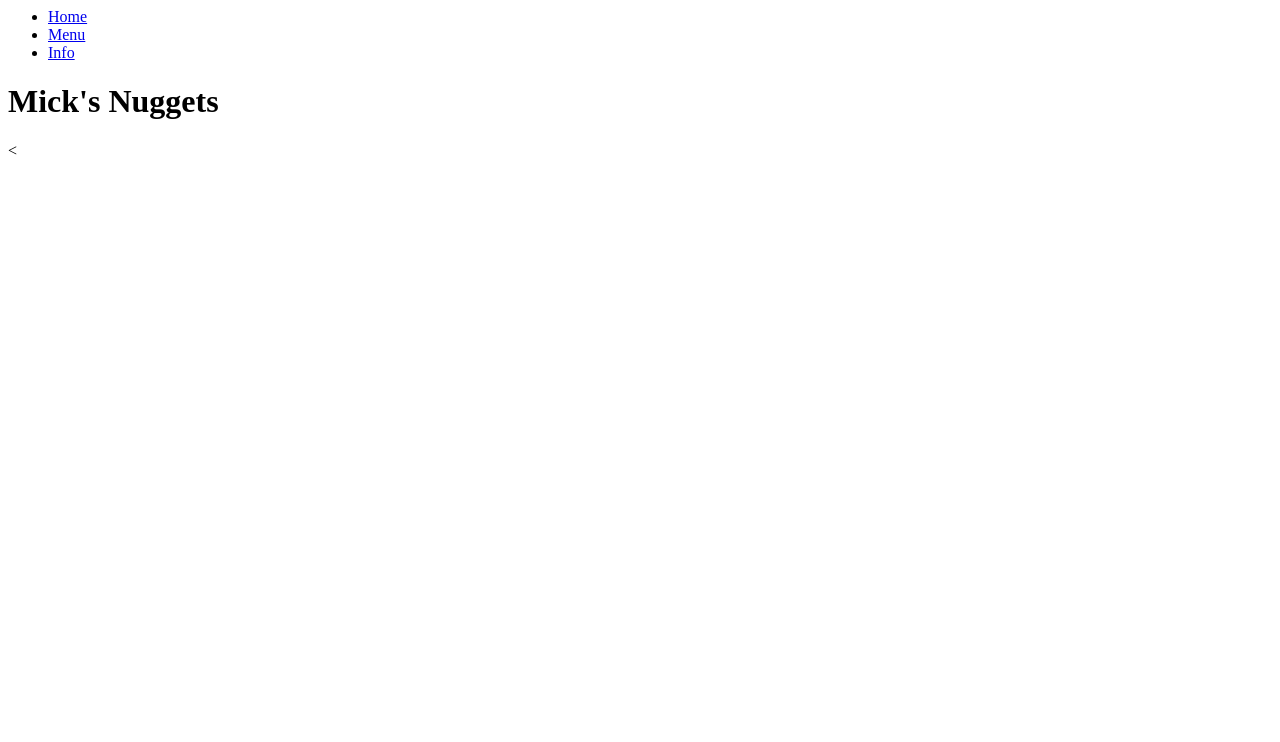
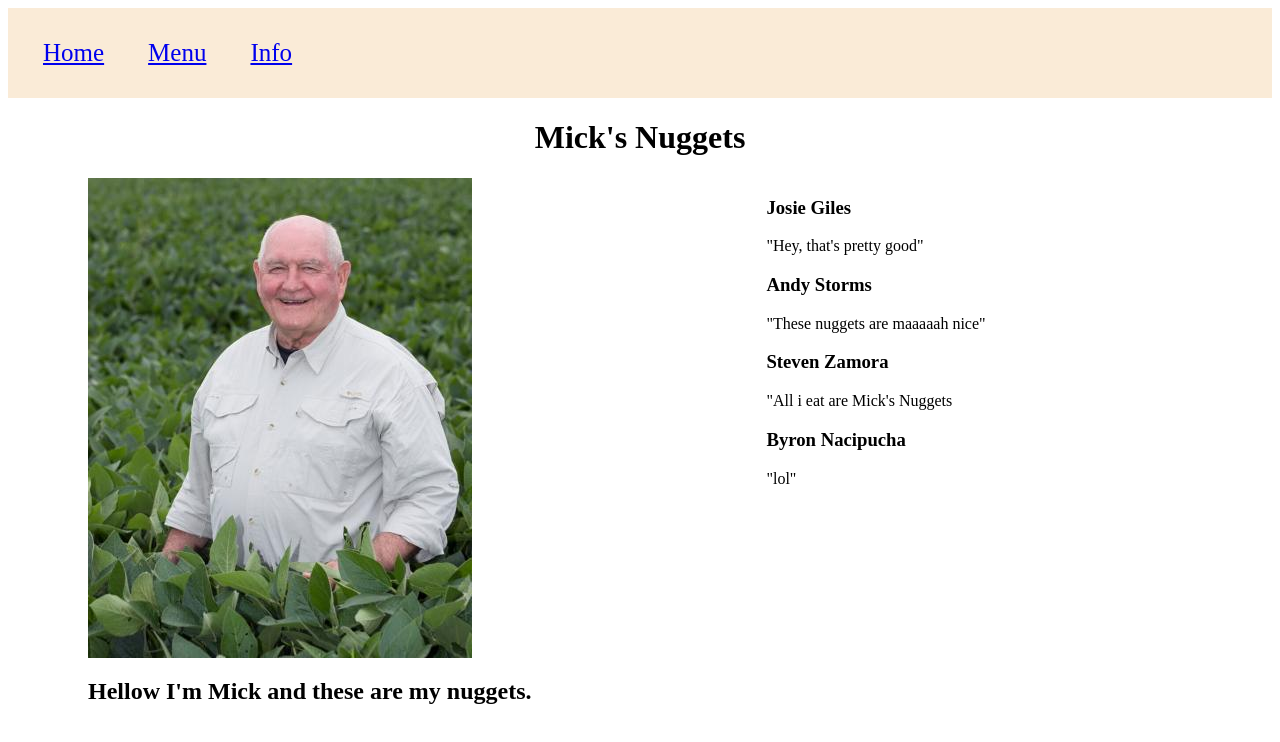
Before and after one commit to Nemflores/mmp240, a plain HTML site: page Website/Midterm/index.html in a window 1280 px wide. Drawn offline with Linux system fonts and the light colour scheme.

Commit message:
yerrrrrrrrrr

```diff
--- a/Website/Midterm/index.html
+++ b/Website/Midterm/index.html
@@ -1,9 +1,10 @@
 <html>
     <head>
         <title>Mick's Nuggets</title>
-        <link href="style.css">
+        <link href="style.css" rel="stylesheet">
     </head>
     <body>
+    <header>
         <nav>
             <ul>
                 <li><a href="index.html">Home</a></li>
@@ -11,10 +12,41 @@
                 <li><a href="info.html">Info</a></li>
             </ul>
         </nav>
+
+        </header>
         <h1>Mick's Nuggets</h1>
+        <div class="left">
         <column>
-            <
+            <img src="mick.jpg">
+            <h2>Hellow I'm Mick and these are my nuggets.</h2>
+            <p></p>
         </column>
+        </div>
+
+        <div class="right">
+        <aside>
+            <div class="box">
+                <h3>Josie Giles</h3>
+                <p>"Hey, that's pretty good"</p>
+            </div>
+
+             <div class="box">
+                 <h3>Andy Storms</h3>
+                 <p>"These nuggets are maaaaah nice"</p>
+            </div>
+
+             <div class="box">
+                 <h3>Steven Zamora</h3>
+                 <p>"All i eat are Mick's Nuggets</p>
+            </div>
+
+             <div class="box">
+                 <h3>Byron Nacipucha</h3>
+                 <p>"lol"</p>
+            </div>
+        </aside>
+        </div>
+
     </body>
 
 </html>
--- /dev/null
+++ b/Website/Midterm/style.css
@@ -0,0 +1,34 @@
+header{
+    padding:5;
+    background-color: antiquewhite;
+}
+
+ul{
+    list-style-type: none;
+    padding: inherit;
+    margin: none;
+    }
+
+li{
+    display: inline-block;
+    padding: 10;
+    margin-left: 20;
+    font-size: 25;
+}
+
+h1{
+    text-align: center;
+}
+
+column{
+    float: left;
+    width: 50%;
+    margin-left:80;
+
+}
+
+aside{
+    float:right;
+    width: 40%;
+
+}
```
Also changed, not shown: Website/Midterm/info.html (+2 -2 lines), Website/Midterm/menu.html (+2 -2 lines), Website/Midterm/mick.jpg (added).
